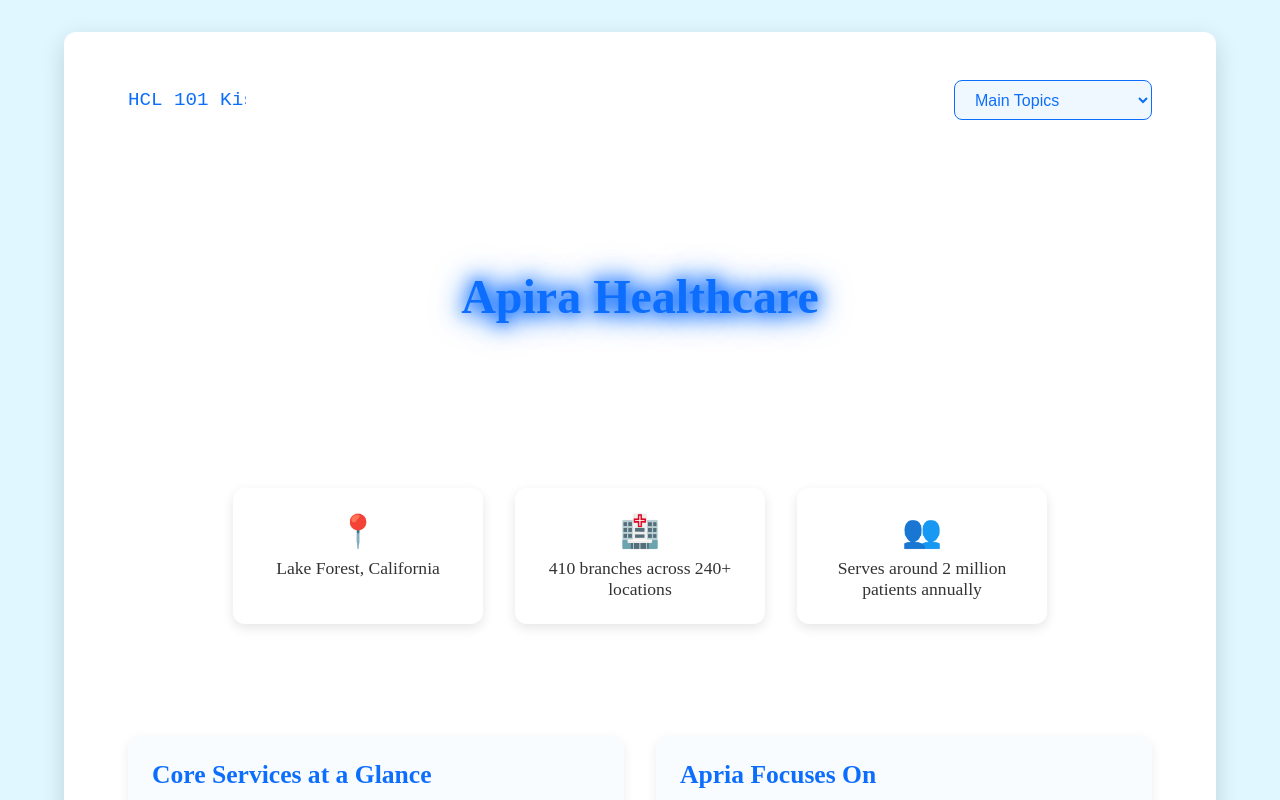
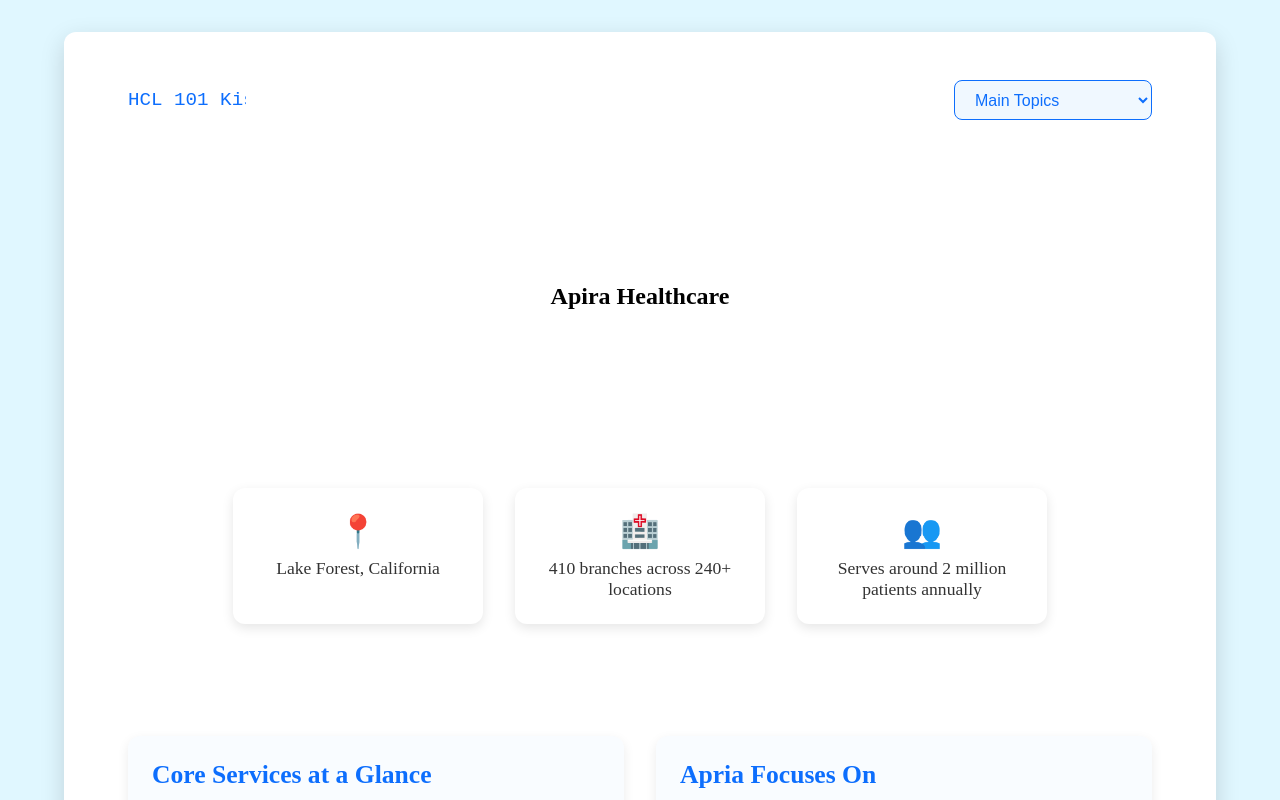
Before and after one commit to kishore021026/kishore-HCL101, a React (Vite) app: page / in a window 1280 px wide. Shown: the top 800 px of the page. Built offline with nearby package versions, Linux system fonts and the light colour scheme.

Commit message:
Updated RevenueCycle layout and styling

```diff
--- a/src/components/common/HomePage.jsx
+++ b/src/components/common/HomePage.jsx
@@ -22,7 +22,7 @@
 
       {/* Centered Title */}
       <div className="center-title">
-        <h1 className="aspira-title">Apira Healthcare</h1>
+        <h1 className="apira-title">Apira Healthcare</h1>
       </div>
 
       {/* Bottom Info Section */}
```
